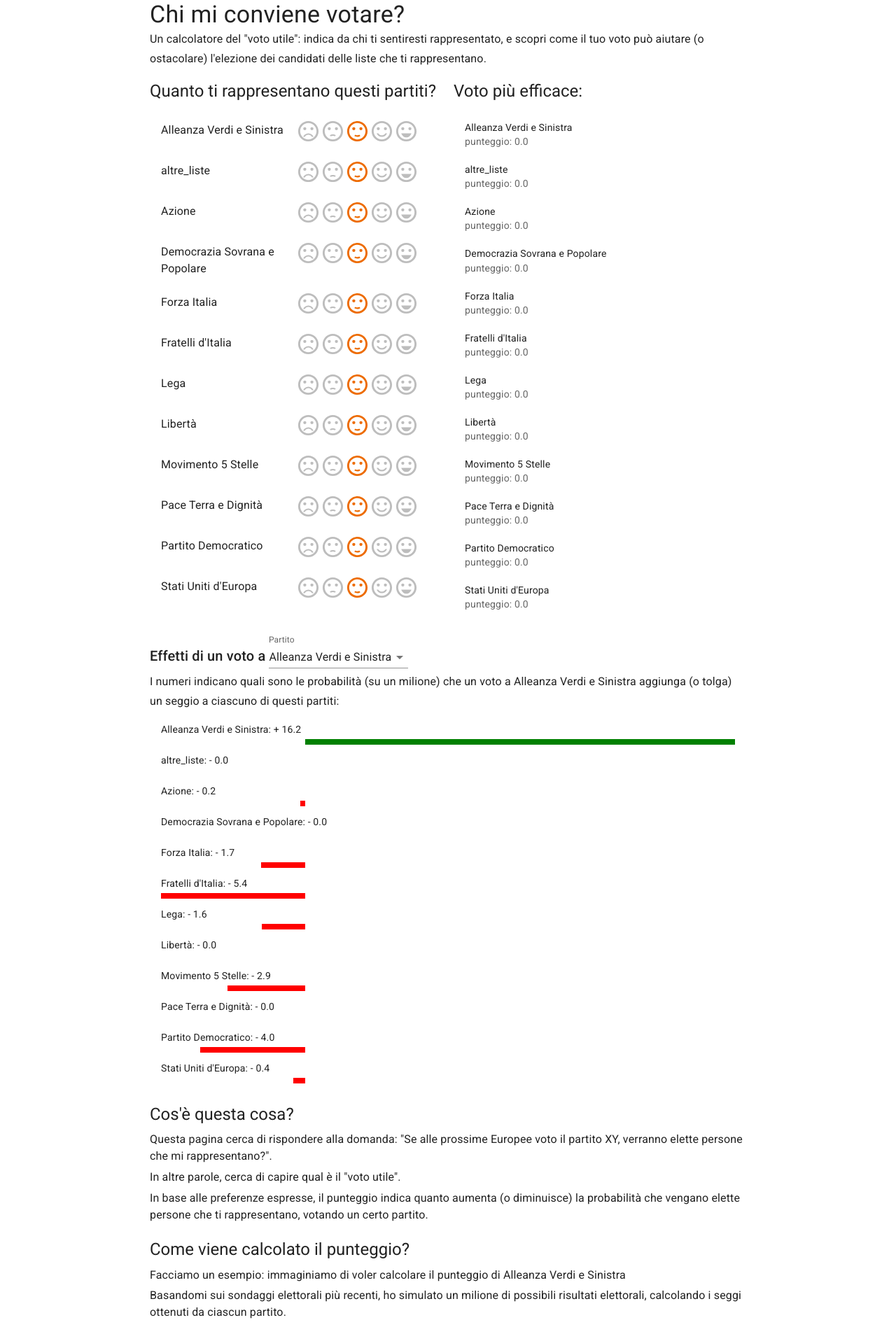
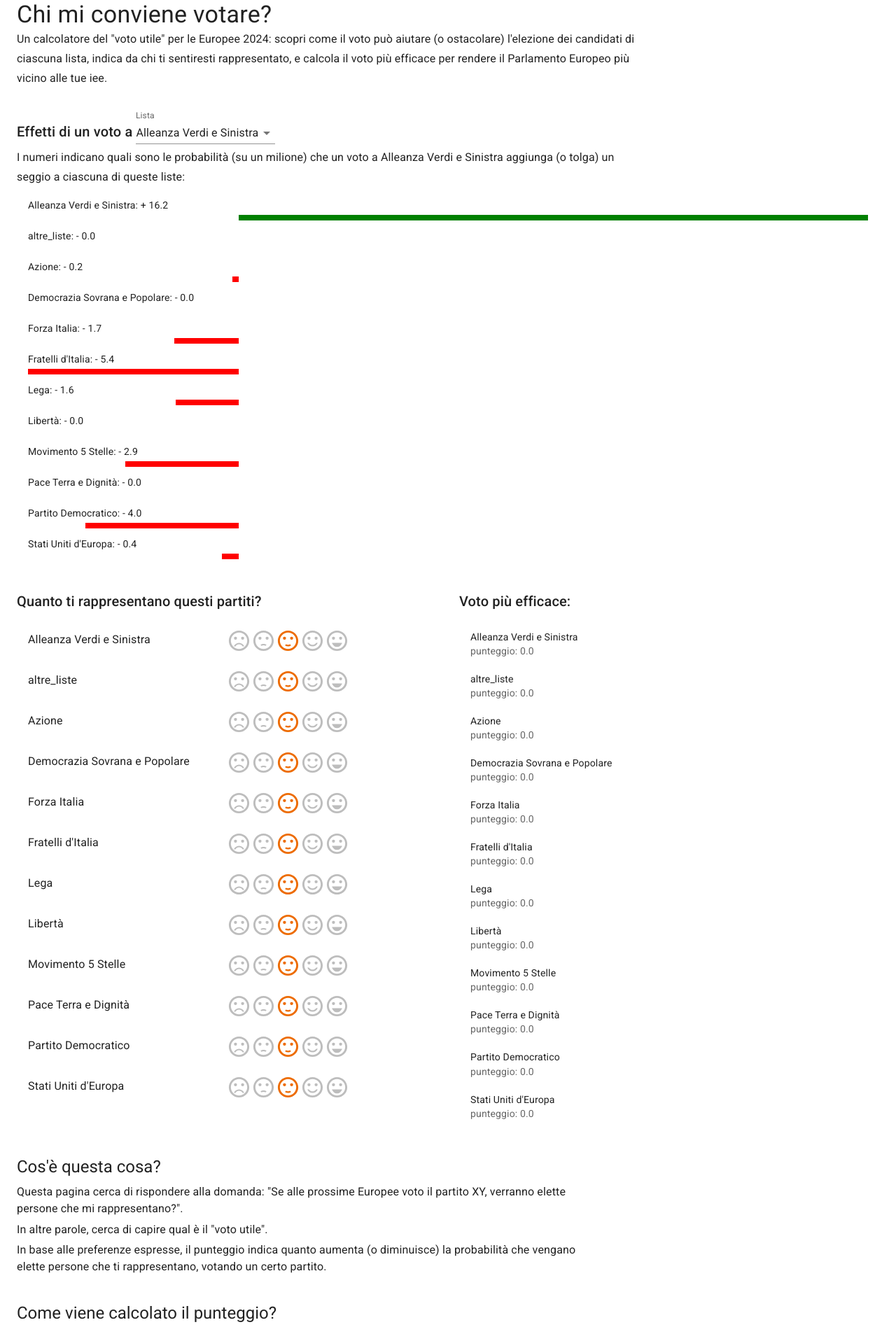
Before and after one commit to fornaeffe/valore_voto, a React (Vite) app: page / in a window 1280 px wide. Shown: the top 1896 px of the page at 70% size. Built offline with nearby package versions, Linux system fonts and the light colour scheme.

Commit message:
Layout sistemato

```diff
--- a/src/App.tsx
+++ b/src/App.tsx
@@ -117,56 +117,62 @@
   return (
     <>
       <CssBaseline />
-      <Container maxWidth="md">
-        <Grid container spacing={2}>
+      <Container maxWidth="xl">
+        <Grid container spacing={4}>
+
           <Grid item xs={12}>
             <Typography variant="h4">Chi mi conviene votare?</Typography>
-            <Typography variant="subtitle1">
-              Un calcolatore del "voto utile":
+            <Typography variant="subtitle1" maxWidth={"md"}>
+              Un calcolatore del "voto utile" per le Europee 2024:
+              scopri come il voto può aiutare (o ostacolare)
+              l'elezione dei candidati di ciascuna lista,
               indica da chi ti sentiresti rappresentato,
-              e scopri come il tuo voto può aiutare (o ostacolare)
-              l'elezione dei candidati delle liste
-              che ti rappresentano.
+              e calcola il voto più efficace per rendere il Parlamento Europeo
+              più vicino alle tue iee.
             </Typography>
           </Grid>
-          <Grid item xs={12} md={6}>
-            <Typography variant="h5" gutterBottom>Quanto ti rappresentano questi partiti?</Typography>
-            <List>
-              {arrayPreferenze}
-            </List>
-          </Grid>
-          <Grid item xs={12} md={6}>
-            <Typography variant="h5" gutterBottom>Voto più efficace:</Typography>
-            <List>
-              {arrayOutput}
-            </List>
-          </Grid>
-          <Grid item xs={12}>
+
+          <Grid item xs={12} xl={4}>
             <div className='riga-seleziona-partito'>
               <Typography variant="h6" gutterBottom>Effetti di un voto a&nbsp;</Typography>
 
               <FormControl variant='standard' sx={{ minWidth: 90 }}>
-                <InputLabel id="seleziona-partito-label">Partito</InputLabel>
+                <InputLabel id="seleziona-partito-label">Lista</InputLabel>
                 <Select
                   labelId='seleziona-partito-label'
                   id="seleziona-partito"
                   value={stato ? stato.partitoSelezionato.toString() : ''}
-                  label="Partito"
+                  label="Lista"
                   onChange={aggiornaPartitoSelezionato}
                 >
                   {stato?.partiti.map((partito, i) => <MenuItem value={i} key={partito}>{partito}</MenuItem>)}
                 </Select>
               </FormControl>
             </div>
-            <Typography variant="subtitle1">
+            <Typography variant="subtitle1"  maxWidth={"md"}>
               I numeri indicano quali sono le probabilità (su un milione) che un voto
-              a {stato?.partiti[stato.partitoSelezionato]} aggiunga (o tolga) un seggio a ciascuno di questi partiti:
+              a {stato?.partiti[stato.partitoSelezionato]} aggiunga (o tolga) un seggio a ciascuna di queste liste:
             </Typography>
             <List>
               {arrayEffetti}
             </List>
           </Grid>
-          <Grid item xs={12}>
+
+          <Grid item xs={12} md={6} xl={4}>
+            <Typography variant="h6" gutterBottom>Quanto ti rappresentano questi partiti?</Typography>
+            <List>
+              {arrayPreferenze}
+            </List>
+          </Grid>
+
+          <Grid item xs={12} md={6} xl={4}>
+            <Typography variant="h6" gutterBottom>Voto più efficace:</Typography>
+            <List>
+              {arrayOutput}
+            </List>
+          </Grid>
+
+          <Grid item xs={12} lg={8}>
             <Typography variant="h5" gutterBottom>Cos'è questa cosa?</Typography>
             <Typography gutterBottom>
               Questa pagina cerca di rispondere alla domanda:
@@ -180,7 +186,8 @@
               ti rappresentano, votando un certo partito.
             </Typography>
           </Grid>
-          <Grid item xs={12}>
+
+          <Grid item xs={12} lg={8}>
             <Typography variant="h5" gutterBottom>Come viene calcolato il punteggio?</Typography>
             <Typography gutterBottom>
               Facciamo un esempio: immaginiamo di voler calcolare il punteggio di Alleanza Verdi e Sinistra
@@ -221,12 +228,12 @@
             </Typography>
 
           </Grid>
-          <Grid item xs={12}>
+          <Grid item xs={12} lg={8}>
             <Typography gutterBottom>
               Dettagli sul <a href="https://github.com/fornaeffe/valore_voto">repository di github</a>
             </Typography>
           </Grid>
-          <Grid item xs={12}>
+          <Grid item xs={12} lg={8}>
             <Typography gutterBottom>
               In questa pagina non vengono raccolti dati né viene fatto uso di cookie.
             </Typography>
```
